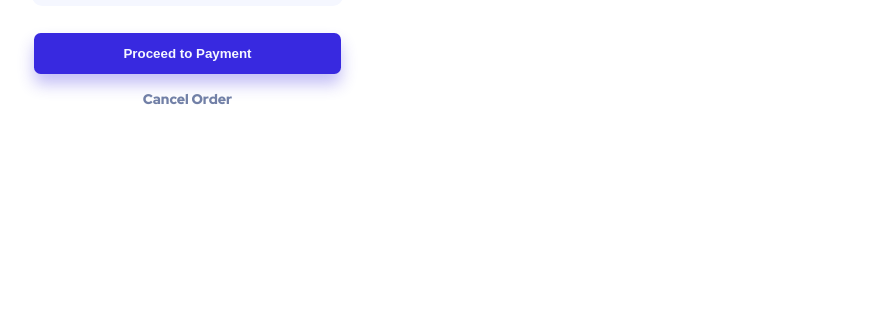
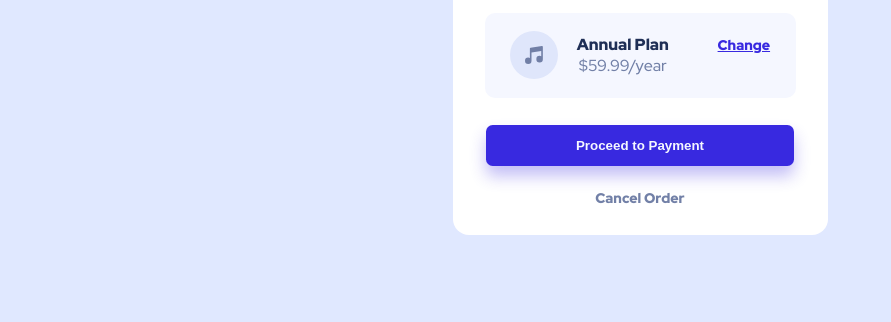
Before and after one commit to nikitakhanal/frontend-practice-2, a plain HTML site: page index.html in a window 1280 px wide. Shown: the part 478-800 px from the top of the page, without its empty margins (0-891 px from the left). Drawn offline with Linux system fonts and the light colour scheme.

Commit message:
feat: DESKTOP DESIGN

```diff
--- a/index.html
+++ b/index.html
@@ -23,7 +23,7 @@
 <body>
 
   <main>
-
+    <div class="wrapper">
       <img src="./images/illustration-hero.svg" alt="illustration-hero">
 
       <h1 class="title">Order Summary</h1>
@@ -50,6 +50,9 @@
     </p>
 
 
+    </div>
+
+
   </main>
 
 </body>
--- a/style.css
+++ b/style.css
@@ -23,10 +23,12 @@
 body{
     font-family: 'Red Hat Display', sans-serif;
     border-radius: 1em;
+    background: url(./images/pattern-background-mobile.svg);
 }
 
-main{
+.wrapper{
     max-width: 375px;
+    width: 375px;
     max-height: 100vh;
     overflow: hidden;
     border-radius: 1em;
@@ -95,6 +97,11 @@ button{
     box-shadow: 0 10px 16px hsla(245, 75%, 52%, .3);
 }
 
+.wrapper p:last-child{
+    padding-bottom: 2em;
+    padding-top: .5em;
+}
+
 
 
 /* utilities */
@@ -126,3 +133,27 @@ button{
 .txtdcr-underline{
     text-decoration: underline;
 }
+
+
+@media (min-width: 375px){
+
+    body{
+        background-image: url(./images/pattern-background-desktop.svg);
+        background-color: var(--color-primary-200);
+        background-repeat: no-repeat;
+        background-size: content;
+        height: 100vh;
+        display: flex;
+        justify-content: center;
+        align-items: center;
+    }
+
+    main{
+        max-width: 1440px;
+    }
+
+    .wrapper{
+        background-color: white;
+    }
+
+}
```
Lines whose indentation alone changed are shown as unchanged.
